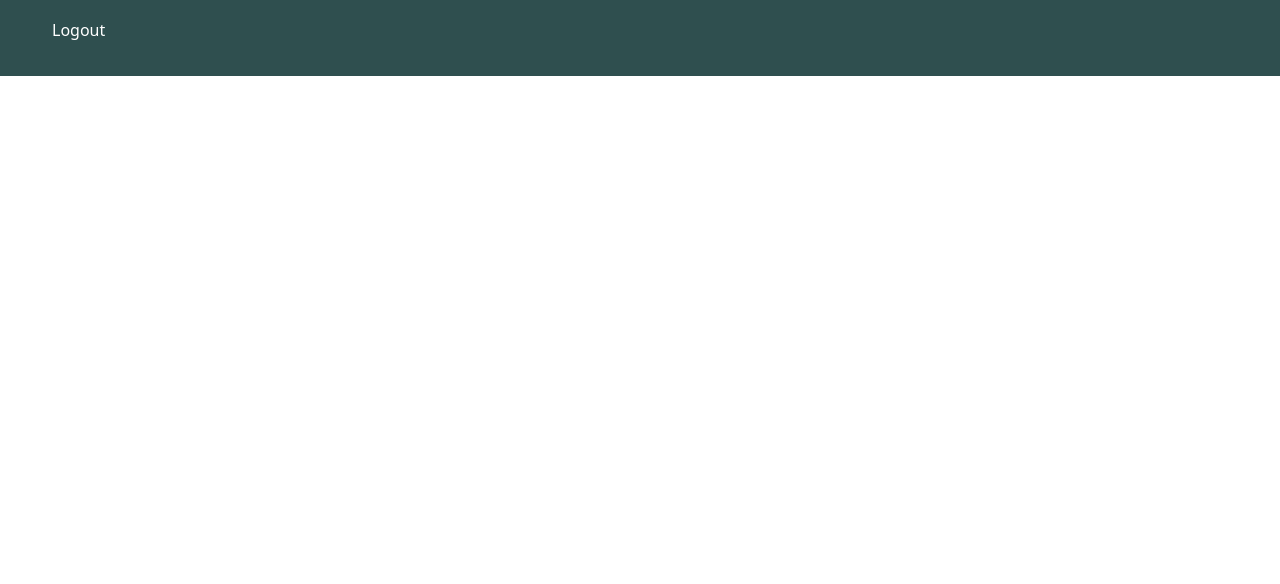
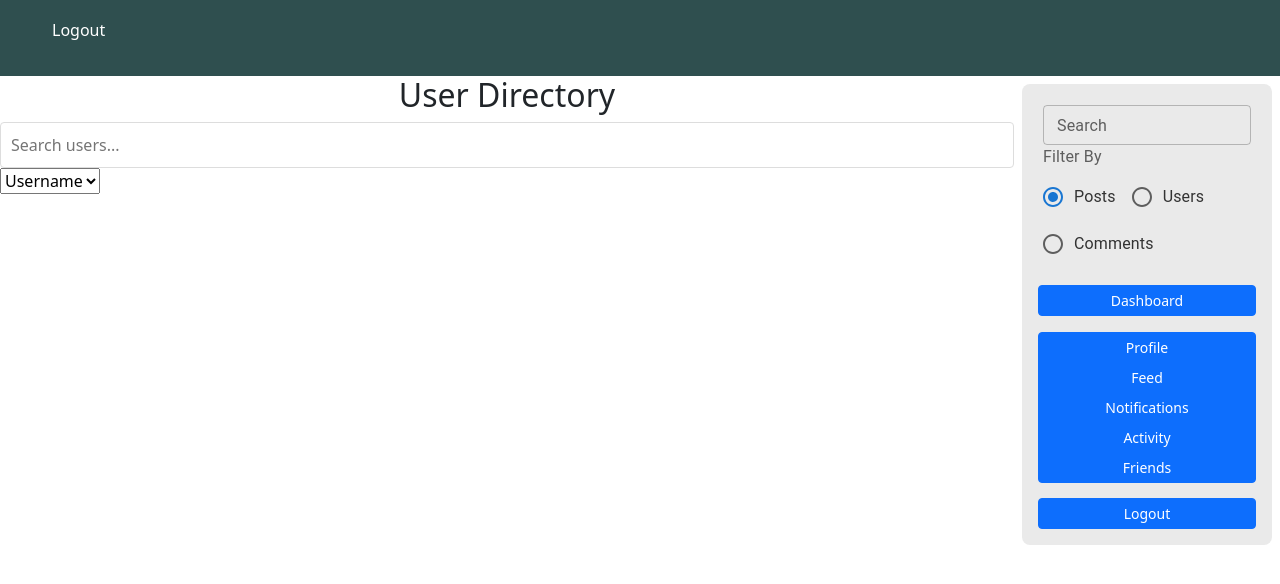
Before and after one commit to locedu/spacecamp, a React (Vite) app: page /dashboard/directory in a window 1280 px wide. Before the commit this address had no page. Shown: the top 584 px of the page. Built offline with nearby package versions, Linux system fonts and the light colour scheme; sample sign-in values are in the browser's storage.

Commit message:
functional search directory

```diff
--- a/src/App.jsx
+++ b/src/App.jsx
@@ -1,28 +1,30 @@
-import React from 'react';
-import { BrowserRouter as Router, Routes, Route } from 'react-router-dom';
-import { useSelector } from 'react-redux';
-import TokenValidation from './components/TokenValidation';
+import React from "react";
+import { BrowserRouter as Router, Routes, Route } from "react-router-dom";
+import { useSelector } from "react-redux";
+import TokenValidation from "./components/TokenValidation";
 
-import Dashboard from './views/Dashboard';
-import Profile from './views/Profile';
-import Notifications from './views/Notifications';
-import Friends from './views/Friends';
-import Activity from './views/Activity';
-import Home from './views/Home';
-import Login from './views/Login';
-import Register from './views/Register';
-import AllSections from './views/AllSections';
-import PrivateRoute from './components/PrivateRoute';
-import Navbar from './components/Navbar';
+import Dashboard from "./views/Dashboard";
+import Profile from "./views/Profile";
+import Notifications from "./views/Notifications";
+import Friends from "./views/Friends";
+import Activity from "./views/Activity";
+import Home from "./views/Home";
+import Login from "./views/Login";
+import Register from "./views/Register";
+import AllSections from "./views/AllSections";
+import PrivateRoute from "./components/PrivateRoute";
+import Navbar from "./components/Navbar";
 
-import Feed from './views/Feed'; // Keeping Feed.jsx as is
-import NewPost from './views/NewPost';
-import EditPost from './views/EditPost';
-import ViewPost from './views/ViewPost';
-import NewComment from './views/NewComment';
-import EditComment from './views/EditComment';  // ✅ Import EditComment page
+import Feed from "./views/Feed"; // Keeping Feed.jsx as is
+import NewPost from "./views/NewPost";
+import EditPost from "./views/EditPost";
+import ViewPost from "./views/ViewPost";
+import NewComment from "./views/NewComment";
+import EditComment from "./views/EditComment";  // ✅ Import EditComment page
 
-import 'bootstrap/dist/css/bootstrap.min.css';
+import Directory from "./views/Directory"; // ✅ Ensure Directory is imported
+
+import "bootstrap/dist/css/bootstrap.min.css";
 import "./styles/app.css";
 
 function App() {
@@ -31,7 +33,6 @@ function App() {
   return (
     <Router>
       <TokenValidation token={token} />
-
       <Navbar />
       <main className="content">
         <Routes>
@@ -48,6 +49,7 @@ function App() {
             <Route path="notifications" element={<Notifications />} />
             <Route path="friends" element={<Friends />} />
             <Route path="activity" element={<Activity />} />
+            <Route path="directory" element={<Directory />} />
 
             {/* Post & Comment Routes */}
             <Route path="posts/new" element={<NewPost />} />
@@ -62,4 +64,4 @@ function App() {
   );
 }
 
-export default App;
+export default App; // ✅ Ensure this line is present
--- /dev/null
+++ b/src/features/user/userAPI.js
@@ -0,0 +1,28 @@
+import { createApi, fetchBaseQuery } from "@reduxjs/toolkit/query/react";
+
+const baseUrl = import.meta.env.VITE_API_URL; // ✅ Use environment variable for API URL
+
+export const userAPI = createApi({
+  reducerPath: "userAPI",
+  baseQuery: fetchBaseQuery({
+    baseUrl, // ✅ Consistent with authAPI
+    prepareHeaders: (headers, { getState }) => {
+      // ✅ Retrieve token from Redux or localStorage
+      const token = getState().auth.token || localStorage.getItem("token");
+      if (token) {
+        headers.set("Authorization", `Bearer ${token}`); // ✅ Attach token
+      }
+      return headers;
+    },
+  }),
+  endpoints: (builder) => ({
+    searchUsers: builder.query({
+      query: ({ query, filter = "username" }) => ({
+        url: `/api/users/search?q=${encodeURIComponent(query)}&filter=${filter}`,
+        method: "GET",
+      }),
+    }),
+  }),
+});
+
+export const { useSearchUsersQuery } = userAPI;
--- a/src/store/store.js
+++ b/src/store/store.js
@@ -3,6 +3,7 @@ import authReducer from '../features/auth/authSlice'; // Import the authSlice re
 import { authAPI } from '../features/auth/authAPI'; // Import the RTK Query API reducer
 import { postsAPI } from '../features/posts/postsAPI'; // Import the postsAPI
 import { commentsAPI } from '../features/comments/commentsAPI'; // ✅ Import the commentsAPI
+import { userAPI } from '../features/user/userAPI'; // ✅ Import the userAPI
 
 const store = configureStore({
   reducer: {
@@ -10,12 +11,14 @@ const store = configureStore({
     [authAPI.reducerPath]: authAPI.reducer, // Add the authAPI reducer to handle RTK Query requests
     [postsAPI.reducerPath]: postsAPI.reducer, // Add the postsAPI reducer to handle RTK Query requests
     [commentsAPI.reducerPath]: commentsAPI.reducer, // ✅ Add the commentsAPI reducer
+    [userAPI.reducerPath]: userAPI.reducer, // ✅ Add the userAPI reducer
   },
   middleware: (getDefaultMiddleware) =>
     getDefaultMiddleware().concat(
       authAPI.middleware,
       postsAPI.middleware,
-      commentsAPI.middleware // ✅ Add commentsAPI middleware
+      commentsAPI.middleware, // ✅ Add commentsAPI middleware
+      userAPI.middleware // ✅ Add userAPI middleware
     ),
 });
 
--- /dev/null
+++ b/src/styles/directory.css
@@ -0,0 +1,30 @@
+/* Ensure the table takes full width of the container */
+.user-table {
+    width: 100%;
+    border-collapse: collapse; /* Ensures borders between cells */
+  }
+
+  /* Style table header */
+  .user-table th {
+    background-color: #f4f4f4;
+    padding: 8px;
+    text-align: left;
+    border: 1px solid #ccc; /* Border between columns */
+  }
+
+  /* Style table rows */
+  .user-table td {
+    padding: 8px;
+    border: 1px solid #ccc; /* Border between rows and columns */
+  }
+
+  /* Table alternate row color for readability */
+  .user-table tr:nth-child(even) {
+    background-color: #f9f9f9;
+  }
+
+  /* Style for the no results message */
+  .no-results {
+    font-style: italic;
+    color: #999;
+  }
--- a/src/views/AllSections.jsx
+++ b/src/views/AllSections.jsx
@@ -4,6 +4,7 @@ import Profile from './Profile';
 import Notifications from './Notifications';
 import Friends from './Friends';
 import Activity from './Activity';
+import Directory from './Directory';
 
 function AllSections() {
   return (
@@ -12,8 +13,12 @@ function AllSections() {
         <Profile />
       </div>
       <div className="section-container">
+        <Directory />
+      </div>
+      <div className="section-container">
         <Feed />
       </div>
+
       <div className="section-container">
         <Notifications />
       </div>
@@ -23,6 +28,7 @@ function AllSections() {
       <div className="section-container">
         <Activity />
       </div>
+
     </div>
   );
 }
--- a/src/views/Directory.jsx
+++ b/src/views/Directory.jsx
@@ -0,0 +1,68 @@
+import React, { useState } from "react";
+import { useSearchUsersQuery } from "../features/user/userAPI";
+import { Link } from "react-router-dom";
+import "../styles/directory.css"; // ✅ Import styling
+
+const Directory = () => {
+  const [query, setQuery] = useState("");
+  const [filter, setFilter] = useState("username");
+
+  // Fetch users based on search input
+  const { data: users, error, isLoading } = useSearchUsersQuery(
+    { query, filter },
+    { skip: query.length === 0 }
+  );
+
+  return (
+    <div className="directory-container">
+      <h2 className="directory-title">User Directory</h2>
+
+      {/* Search Bar */}
+      <div className="directory-search">
+        <input
+          type="text"
+          className="search-input"
+          placeholder="Search users..."
+          value={query}
+          onChange={(e) => setQuery(e.target.value)}
+        />
+        <select className="filter-select" value={filter} onChange={(e) => setFilter(e.target.value)}>
+          <option value="username">Username</option>
+          <option value="name">Name</option>
+          <option value="email">Email</option>
+        </select>
+      </div>
+
+      {/* Loading & Error Handling */}
+      {isLoading && <p className="loading-text">Loading...</p>}
+      {error && <p className="error-text">Error loading users</p>}
+
+      {/* Table to display search results */}
+      {users?.length > 0 && (
+        <table className="user-table">
+          <thead>
+            <tr>
+              <th>Name</th>
+              <th>Username</th>
+              <th>Email</th>
+            </tr>
+          </thead>
+          <tbody>
+            {users.map((user) => (
+              <tr key={user.id}>
+                <td>{user.name}</td>
+                <td>{user.username}</td>
+                <td>{user.email}</td>
+              </tr>
+            ))}
+          </tbody>
+        </table>
+      )}
+
+      {/* If no users are found */}
+      {query && users?.length === 0 && <p className="no-results">No users found</p>}
+    </div>
+  );
+};
+
+export default Directory;
```
